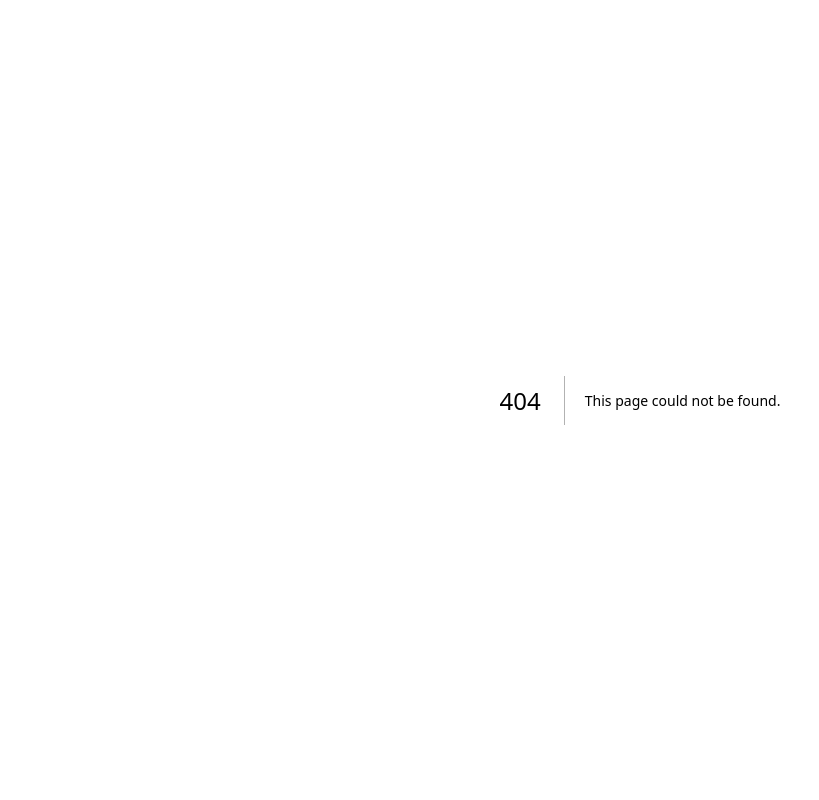
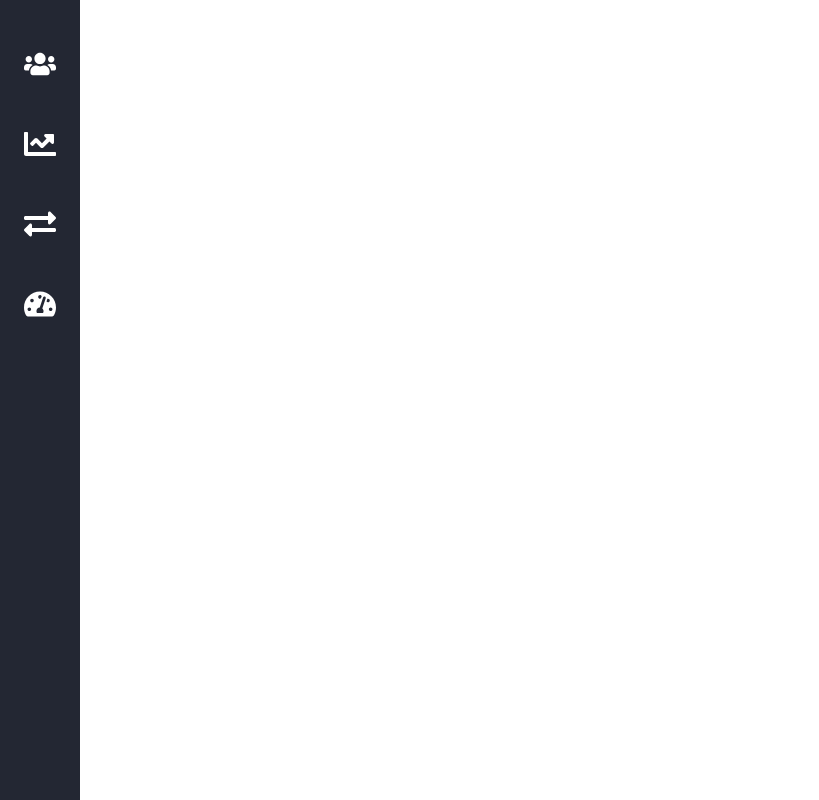
Before and after one commit to Massy100/PrograWebProject, a Next.js app in the folder frontend/: page /options_principal in a window 1280 px wide. Before the commit this address had no page. Shown: the whole page, without its empty margins (0-819 px from the left). Built offline with nearby package versions, Linux system fonts and the light colour scheme.

Commit message:
create of botons for admin, with icons and mood for letters

```diff
--- /dev/null
+++ b/frontend/src/app/options_principal/page.tsx
@@ -0,0 +1,26 @@
+"use client";
+import { FaUsers, FaChartLine, FaExchangeAlt, FaTachometerAlt } from "react-icons/fa";
+import Link from "next/link";
+import styles from "./sidebar.module.css";
+
+const options = [
+	{ name: "Gestión de usuarios", icon: <FaUsers />, href: "/users" },
+	{ name: "Catálogo de acciones", icon: <FaChartLine />, href: "/stocks" },
+	{ name: "Transacciones", icon: <FaExchangeAlt />, href: "/transactions" },
+	{ name: "Dashboard", icon: <FaTachometerAlt />, href: "/dashboard" },
+];
+
+export default function SidebarOptions() {
+	return (
+		<div className={styles.sidebar}>
+			{options.map(option => (
+				<Link href={option.href} key={option.name} className={styles.iconLink}>
+					<div className={styles.iconWrapper}>
+						{option.icon}
+						<span className={styles.tooltip}>{option.name}</span>
+					</div>
+				</Link>
+			))}
+		</div>
+	);
+}
--- /dev/null
+++ b/frontend/src/app/options_principal/sidebar.module.css
@@ -0,0 +1,52 @@
+.sidebar {
+  position: fixed;
+  top: 0;
+  left: 0;
+  height: 100vh;
+  width: 80px;
+  background: #232733;
+  display: flex;
+  flex-direction: column;
+  align-items: center;
+  padding-top: 40px;
+  gap: 32px;
+  z-index: 10;
+}
+.iconLink {
+  text-decoration: none;
+}
+.iconWrapper {
+  position: relative;
+  display: flex;
+  flex-direction: column;
+  align-items: center;
+  justify-content: center;
+  width: 48px;
+  height: 48px;
+  color: white;
+  font-size: 32px;
+  cursor: pointer;
+  transition: color 0.2s;
+}
+.iconWrapper:hover {
+  color: #FFA318;
+}
+.tooltip {
+  position: absolute;
+  left: 60px;
+  top: 50%;
+  transform: translateY(-50%);
+  background: #232733;
+  color: #fff;
+  padding: 6px 16px;
+  border-radius: 6px;
+  font-size: 15px;
+  white-space: nowrap;
+  opacity: 0;
+  pointer-events: none;
+  transition: opacity 0.2s, left 0.2s;
+}
+.iconWrapper:hover .tooltip {
+  opacity: 1;
+  left: 70px;
+}
```
